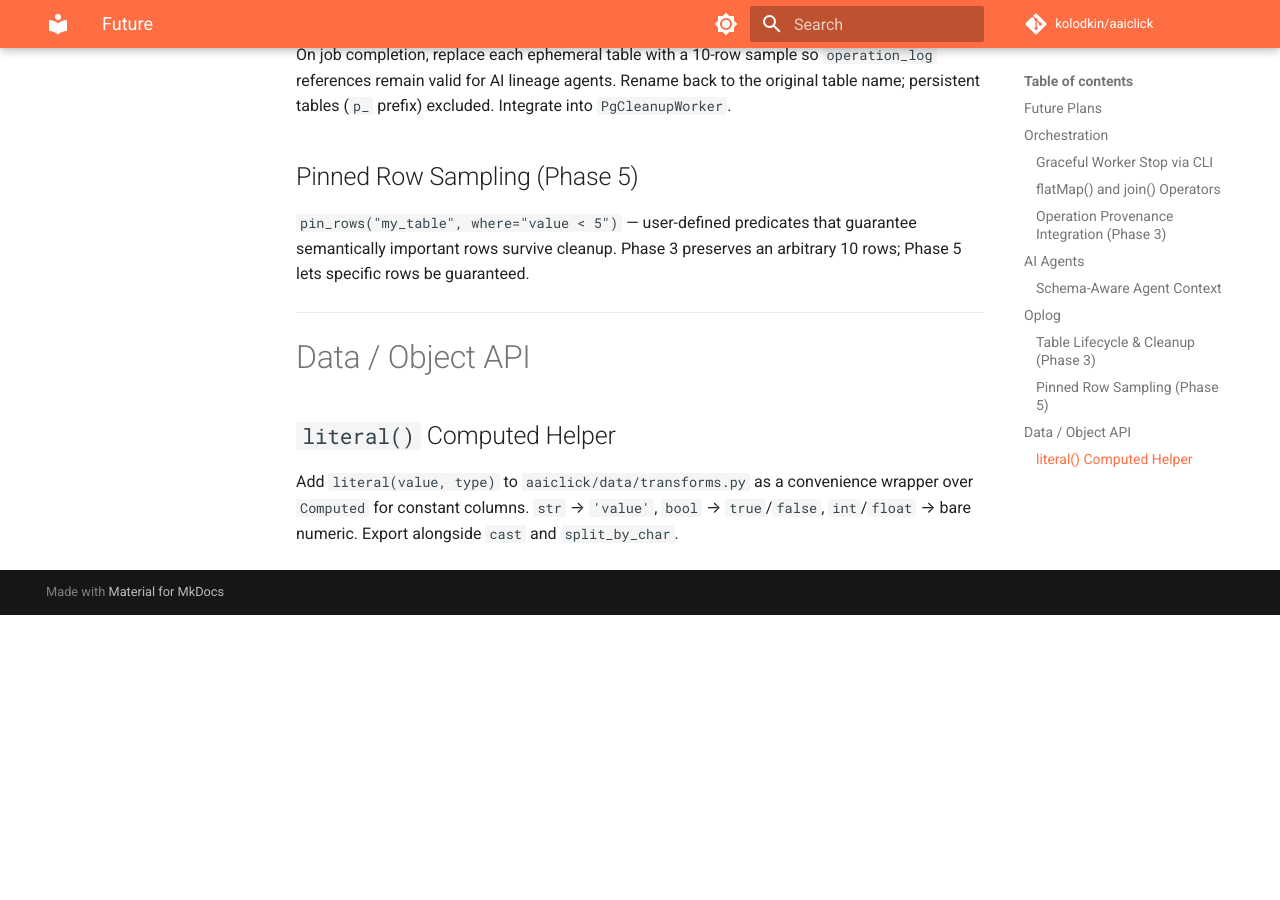
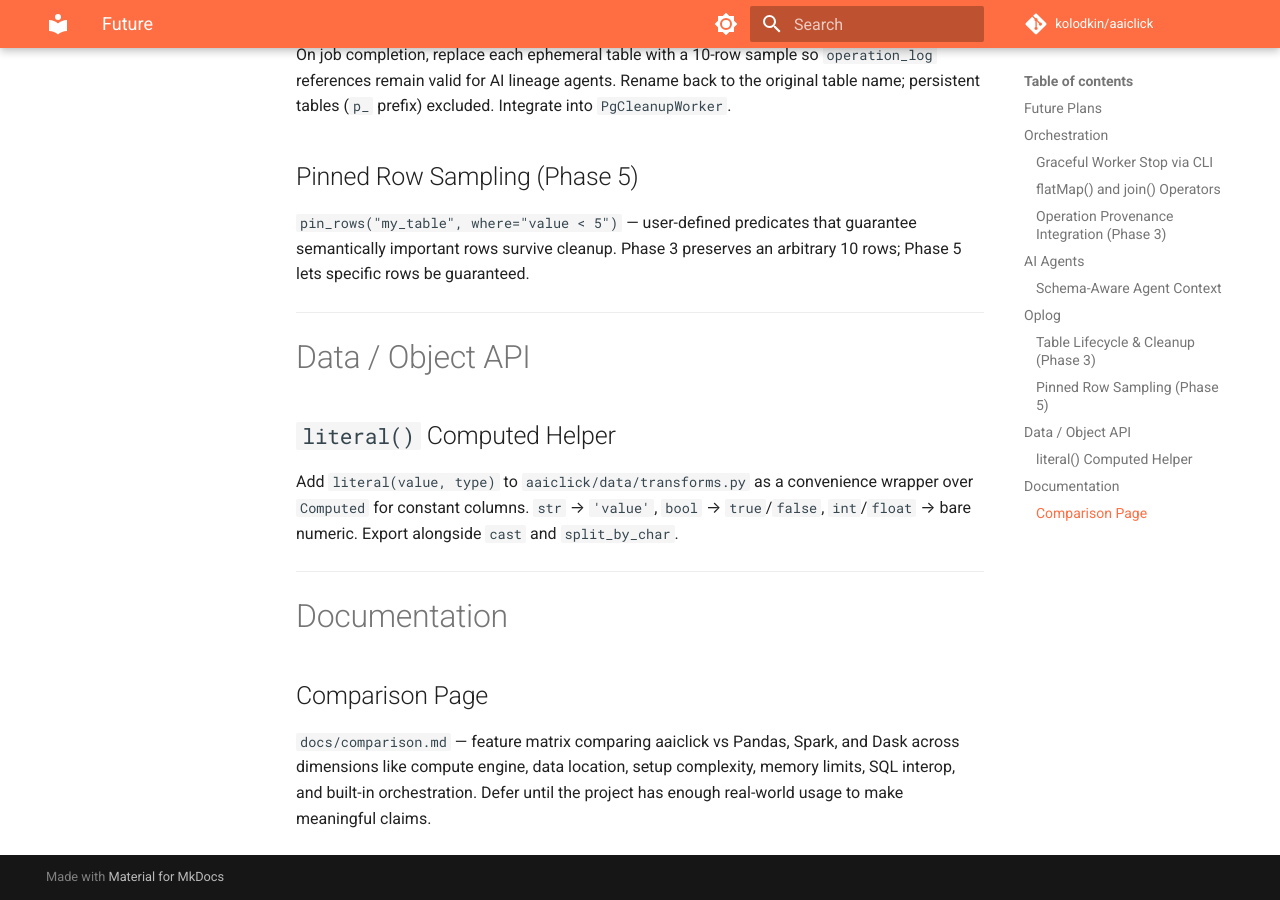
Before and after one commit to kolodkin/aaiclick, an MkDocs documentation site: the page built from docs/future.md, in a window 1280 px wide and 900 px high, scrolled down 1366 px. Built offline with MkDocs 1.6.1 and Material for MkDocs 9.7.7, drawn with Linux system fonts in a browser that asks for light colours; comment, search, counter and statistics services are not loaded; before the commit the page ends 1981 px from its top, so only the background shows below that.

Commit message:
cleanup: move comparison page to future.md
Not enough real-world usage to make meaningful claims vs
Pandas/Spark/Dask yet. Defer until project matures.

```diff
--- a/docs/future.md
+++ b/docs/future.md
@@ -50,3 +50,14 @@ On job completion, replace each ephemeral table with a 10-row sample so `operati
 ## `literal()` Computed Helper
 
 Add `literal(value, type)` to `aaiclick/data/transforms.py` as a convenience wrapper over `Computed` for constant columns. `str` → `'value'`, `bool` → `true`/`false`, `int`/`float` → bare numeric. Export alongside `cast` and `split_by_char`.
+
+---
+
+# Documentation
+
+## Comparison Page
+
+`docs/comparison.md` — feature matrix comparing aaiclick vs Pandas, Spark, and Dask across
+dimensions like compute engine, data location, setup complexity, memory limits, SQL interop,
+and built-in orchestration. Defer until the project has enough real-world usage to make
+meaningful claims.
```
Also changed, not shown: docs/docs_implementation_plan.md (+3 -8 lines).
